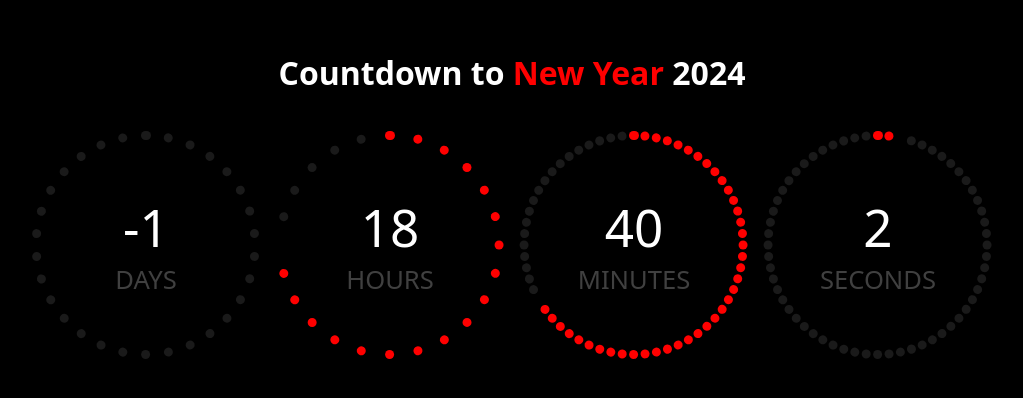
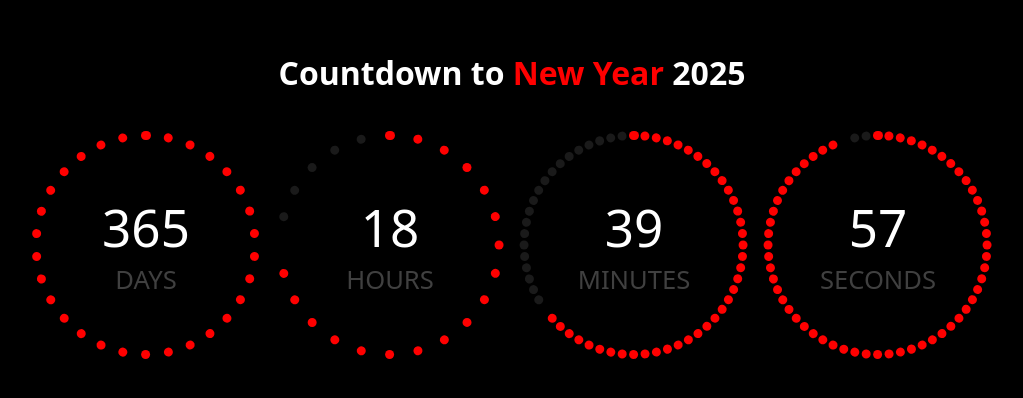
Before and after one commit to Afsalkp7/new-year-count-down, a plain HTML site: page index.html in a window 1280 px wide. Shown: the part 206-604 px from the top of the page, without its empty margins (128-1151 px from the left). Drawn offline with Linux system fonts and the light colour scheme; animation ran at ten frames a second.

Commit message:
changed to 2025 at 1/1/2024

```diff
--- a/index.html
+++ b/index.html
@@ -7,8 +7,8 @@
     <link rel="stylesheet" href="style.css">
 </head>
 <body>
-    <h1>Countdown to <span>New Year</span> 2024</h1>
-<div class="countdown" data-target-date="2024-01-01 00:00:00"></div>
+    <h1>Countdown to <span>New Year</span> 2025</h1>
+<div class="countdown" data-target-date="2025-01-01 00:00:00"></div>
 
 
 <script src="script.js"></script>
```
